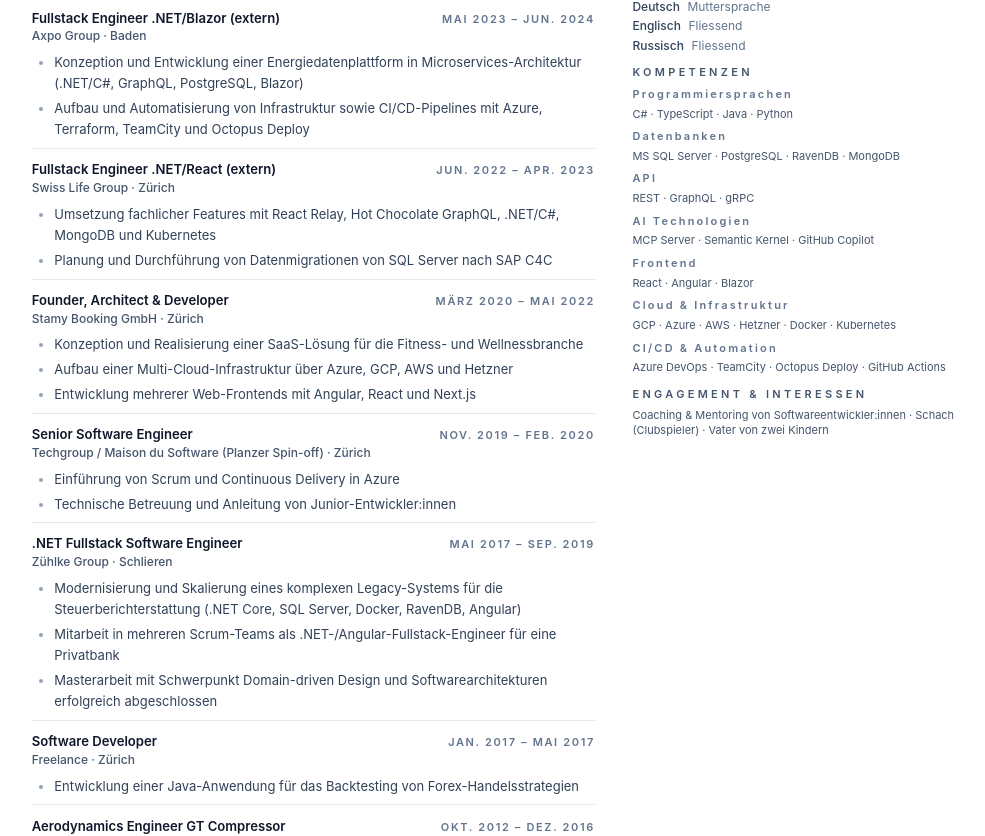
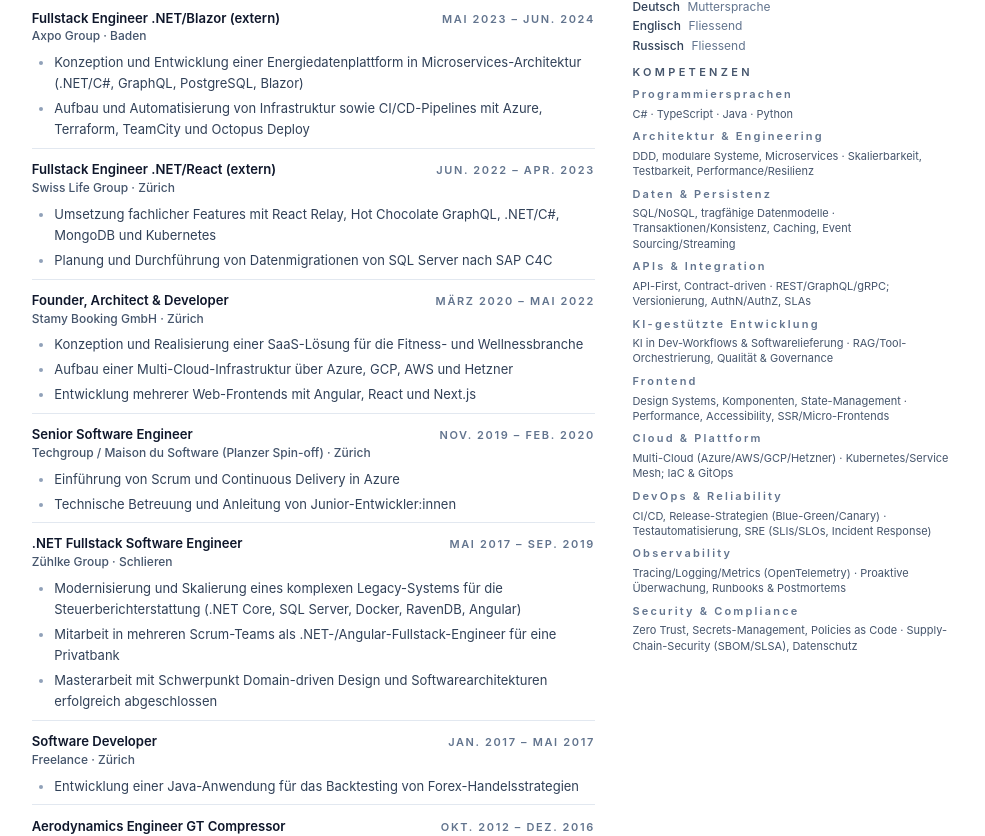
Before and after one commit to romanweis/cvman, a React (Vite) app: page / in a window 1280 px wide. Shown: the part 480-1316 px from the top of the page, without its empty margins (147-1132 px from the left). Built offline with nearby package versions, Linux system fonts and the light colour scheme.

Commit message:
save Thursday, 09 October 2025 23:33:17

```diff
--- a/src/components/Sidebar.tsx
+++ b/src/components/Sidebar.tsx
@@ -76,12 +76,6 @@
           ))}
         </div>
       </SectionContainer>
-
-      <SectionContainer title="Engagement & Interessen">
-        <p className="text-[11px] leading-snug text-slate-600">
-          {profile.interests.join(" · ")}
-        </p>
-      </SectionContainer>
     </aside>
   );
 }
--- a/src/data/recruitingDeCv.ts
+++ b/src/data/recruitingDeCv.ts
@@ -42,7 +42,6 @@
   skills: SkillGroup[];
   experiences: TimelineItem[];
   education: TimelineItem[];
-  interests: string[];
 };
 
 export const recruitingDeCv: CvProfile = {
@@ -72,28 +71,67 @@
       items: ["C#", "TypeScript", "Java", "Python"],
     },
     {
-      name: "Datenbanken",
-      items: ["MS SQL Server", "PostgreSQL", "RavenDB", "MongoDB"],
+      name: "Architektur & Engineering",
+      items: [
+        "DDD, modulare Systeme, Microservices",
+        "Skalierbarkeit, Testbarkeit, Performance/Resilienz",
+      ],
     },
     {
-      name: "API",
-      items: ["REST", "GraphQL", "gRPC"],
+      name: "Daten & Persistenz",
+      items: [
+        "SQL/NoSQL, tragfähige Datenmodelle",
+        "Transaktionen/Konsistenz, Caching, Event Sourcing/Streaming",
+      ],
     },
     {
-      name: "AI Technologien",
-      items: ["MCP Server", "Semantic Kernel", "GitHub Copilot"],
+      name: "APIs & Integration",
+      items: [
+        "API-First, Contract-driven",
+        "REST/GraphQL/gRPC; Versionierung, AuthN/AuthZ, SLAs",
+      ],
+    },
+    {
+      name: "KI-gestützte Entwicklung",
+      items: [
+        "KI in Dev-Workflows & Softwarelieferung",
+        "RAG/Tool-Orchestrierung, Qualität & Governance",
+      ],
     },
     {
       name: "Frontend",
-      items: ["React", "Angular", "Blazor"],
+      items: [
+        "Design Systems, Komponenten, State-Management",
+        "Performance, Accessibility, SSR/Micro-Frontends",
+      ],
     },
     {
-      name: "Cloud & Infrastruktur",
-      items: ["GCP", "Azure", "AWS", "Hetzner", "Docker", "Kubernetes"],
+      name: "Cloud & Plattform",
+      items: [
+        "Multi-Cloud (Azure/AWS/GCP/Hetzner)",
+        "Kubernetes/Service Mesh; IaC & GitOps",
+      ],
     },
     {
-      name: "CI/CD & Automation",
-      items: ["Azure DevOps", "TeamCity", "Octopus Deploy", "GitHub Actions"],
+      name: "DevOps & Reliability",
+      items: [
+        "CI/CD, Release-Strategien (Blue-Green/Canary)",
+        "Testautomatisierung, SRE (SLIs/SLOs, Incident Response)",
+      ],
+    },
+    {
+      name: "Observability",
+      items: [
+        "Tracing/Logging/Metrics (OpenTelemetry)",
+        "Proaktive Überwachung, Runbooks & Postmortems",
+      ],
+    },
+    {
+      name: "Security & Compliance",
+      items: [
+        "Zero Trust, Secrets-Management, Policies as Code",
+        "Supply-Chain-Security (SBOM/SLSA), Datenschutz",
+      ],
     },
   ],
   experiences: [
@@ -223,9 +261,4 @@
       ],
     },
   ],
-  interests: [
-    "Coaching & Mentoring von Softwareentwickler:innen",
-    "Schach (Clubspieler)",
-    "Vater von zwei Kindern",
-  ],
 };
```
Also changed, not shown: 1 other file (tests, documents, lock files or other folders).
